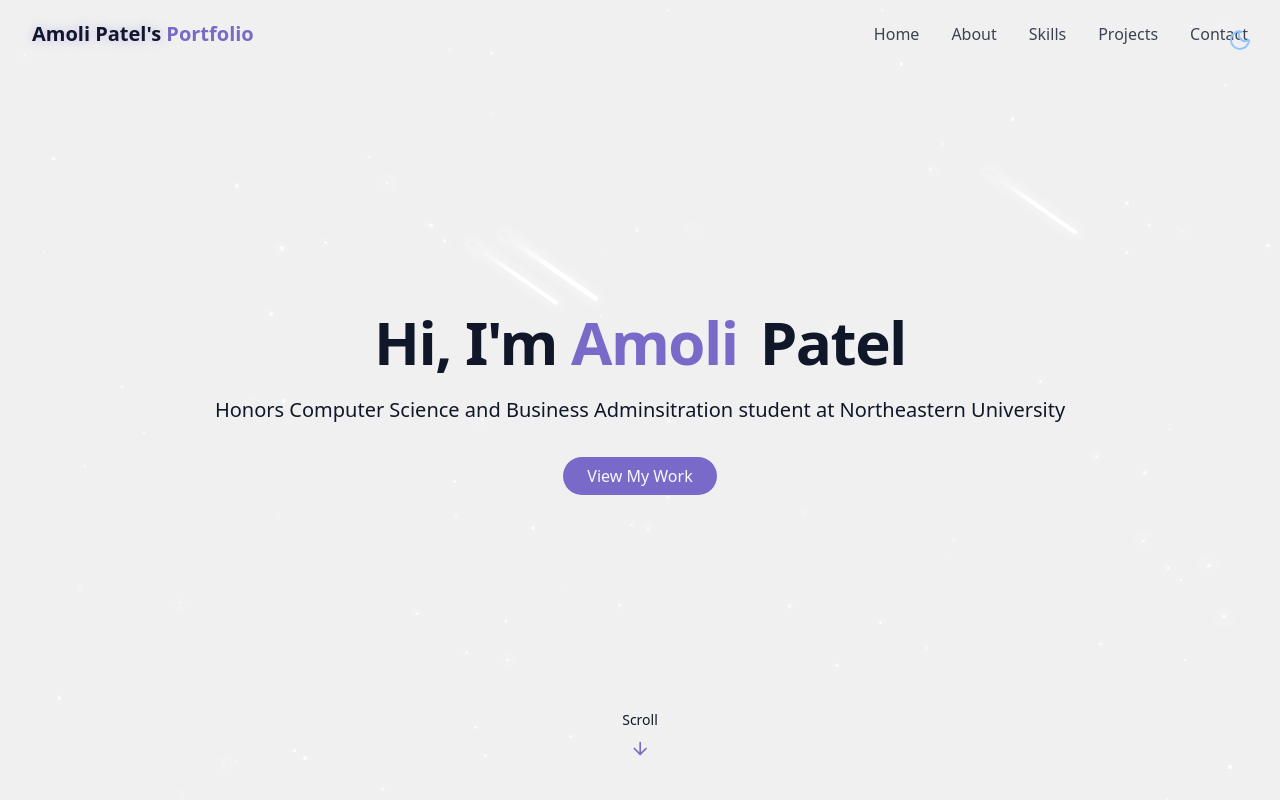
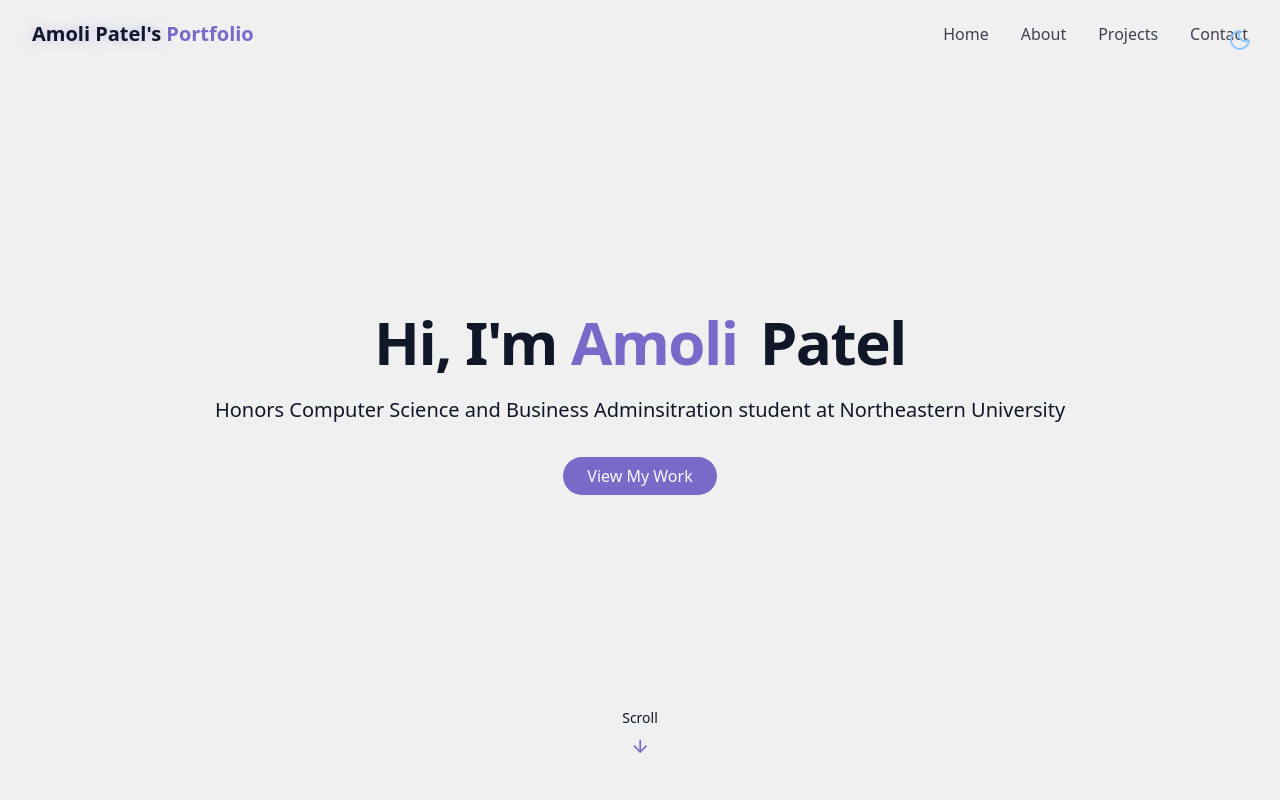
Before and after one commit to amolipatel05/my-personal-site, a React (Vite) app in the folder amoli-patel-personal-portfolio/: page / in a window 1280 px wide. Shown: the top 800 px of the page. Built offline with nearby package versions, Linux system fonts and the light colour scheme.

Commit message:
Fixed and updated the navigation bar

```diff
--- a/amoli-patel-personal-portfolio/src/components/AboutSection.jsx
+++ b/amoli-patel-personal-portfolio/src/components/AboutSection.jsx
@@ -2,7 +2,7 @@ import { Briefcase, Code, User } from "lucide-react";
 
 export const AboutSection = () => {
   return (
-    <section id="#about" className="py-24 px-4 relative">
+    <section id="about" className="scroll-mt-28 py-24 px-4 relative">
       {" "}
       <div className="container mx-auto max-w-5xl">
         <h2 className="text-3xl md:text-4xl font-bold mb-12 text-center">
@@ -26,7 +26,7 @@ export const AboutSection = () => {
               </a>
 
               <a
-                href=""
+                href="\amoli-patel-resume.pdf" target="_blank" rel="noopener noreferrer"
                 className="px-6 py-2 rounded-full border border-primary text-primary hover:bg-primary/10
              transition-all duration-300 transform hover:scale-105"
               >
--- /dev/null
+++ b/amoli-patel-personal-portfolio/src/components/ContactSection.jsx
@@ -0,0 +1,11 @@
+
+export const ContactSection = () => {
+  return (
+    <section
+      id="contact"
+      className="scroll-mt-28 relative min-h-screen flex flex-col items-center justify-center px-4"
+    >
+      <h1>Contact</h1>
+    </section>
+  );
+};
--- a/amoli-patel-personal-portfolio/src/components/HeroSection.jsx
+++ b/amoli-patel-personal-portfolio/src/components/HeroSection.jsx
@@ -3,8 +3,8 @@ import { ArrowDown } from "lucide-react";
 export const HeroSection = () => {
   return (
     <section
-      id="#hero"
-      className="relative min-h-screen flex flex-col items-center justify-center px-4"
+      id="hero"
+      className="scroll-mt-28 relative min-h-screen flex flex-col items-center justify-center px-4"
     >
       <div className="container max-width-4xl mx-auto text-center z-10">
         <div className="space-y-6">
@@ -20,7 +20,8 @@ export const HeroSection = () => {
             </span>
           </h1>
           <p className="text-lg md:text-xl text-muted-foreground max-2-2xl mx-auto opacity-0 animate-fade-in-delay-4">
-            Honors Computer Science and Business Adminsitration student at Northeastern University
+            Honors Computer Science and Business Adminsitration student at
+            Northeastern University
           </p>
 
           <div className="pt-4 opacity-0 animate-fade-in-delay-4">
--- a/amoli-patel-personal-portfolio/src/components/NavBar.jsx
+++ b/amoli-patel-personal-portfolio/src/components/NavBar.jsx
@@ -5,7 +5,6 @@ import { Menu, X } from "lucide-react";
 const navItems = [
   { name: "Home", href: "#hero" },
   { name: "About", href: "#about" },
-  { name: "Skills", href: "#skills" },
   { name: "Projects", href: "#projects" },
   { name: "Contact", href: "#contact" },
 ];
--- /dev/null
+++ b/amoli-patel-personal-portfolio/src/components/ProjectsSection.jsx
@@ -0,0 +1,11 @@
+
+export const ProjectsSection = () => {
+  return (
+    <section
+      id="projects"
+      className="scroll-mt-28 relative min-h-screen flex flex-col items-center justify-center px-4"
+    >
+      <h1>Projects</h1>
+    </section>
+  );
+};
--- a/amoli-patel-personal-portfolio/src/components/ThemeToggle.jsx
+++ b/amoli-patel-personal-portfolio/src/components/ThemeToggle.jsx
@@ -1,49 +1,33 @@
+// ThemeToggle.tsx
 import { Sun, Moon } from "lucide-react";
-import { useState, useEffect } from "react";
+import { useEffect, useState } from "react";
 import { cn } from "@/lib/utils";
 
 export const ThemeToggle = () => {
   const [isDarkMode, setIsDarkMode] = useState(false);
 
   useEffect(() => {
-    const storedTheme = localStorage.getItem("theme");
-
-    if (storedTheme === "dark") {
-      setIsDarkMode(true);
-      document.documentElement.classList.add("dark");
-    } else {
-      setIsDarkMode(false);
-      document.documentElement.classList.remove("dark");
-    }
+    const root = document.documentElement;
+    const stored = localStorage.getItem("theme");
+    const prefersDark = window.matchMedia?.("(prefers-color-scheme: dark)").matches;
+    const start = stored ?? (prefersDark ? "dark" : "light");
+    if (start === "dark") { root.classList.add("dark"); setIsDarkMode(true); }
+    else { root.classList.remove("dark"); setIsDarkMode(false); }
   }, []);
 
   const toggleTheme = () => {
-    console.log("Clicked! Toggling theme...");
-
-    if (isDarkMode) {
-      document.documentElement.classList.remove("dark");
-      localStorage.setItem("theme", "light");
-      setIsDarkMode(false);
-    } else {
-      document.documentElement.classList.add("dark");
-      localStorage.setItem("theme", "dark");
-      setIsDarkMode(true);
-    }
+    const root = document.documentElement;
+    if (isDarkMode) { root.classList.remove("dark"); localStorage.setItem("theme","light"); setIsDarkMode(false); }
+    else { root.classList.add("dark"); localStorage.setItem("theme","dark"); setIsDarkMode(true); }
   };
 
   return (
     <button
       onClick={toggleTheme}
-      className={cn(
-        "fixed z-50 top-5 right-5 p-2 rounded-full transition-colors duration-300",
-        "focus:outline-none"
-      )}
+      className={cn("fixed z-50 top-5 right-5 p-2 rounded-full transition-colors duration-300 focus:outline-none")}
+      aria-label="Toggle theme"
     >
-      {isDarkMode ? (
-        <Sun className="h-6 w-6 text-yellow-300" />
-      ) : (
-        <Moon className="h-6 w-6 text-blue-300" />
-      )}
+      {isDarkMode ? <Sun className="h-6 w-6 text-yellow-300" /> : <Moon className="h-6 w-6 text-blue-300" />}
     </button>
   );
 };
--- a/amoli-patel-personal-portfolio/src/index.css
+++ b/amoli-patel-personal-portfolio/src/index.css
@@ -20,9 +20,10 @@
   --animate-meteor: meteor 5s linear infinite;
 
   /* Animations for blobs */
-  --animate-blob-float: blob-float 12s ease-in-ut infinite;
+  --animate-blob-float: blob-float 12s ease-in-out infinite;
   --animate-blob-morph: blob-morph 10s ease-in-out infinite;
 
+  /* Keyframes */
   @keyframes float {
     0%,
     100% {
@@ -54,23 +55,30 @@
     }
   }
 
-  @keyframes meteor {
-    0% {
-      transform: rotate(215deg) translateX(0);
-      opacity: 1;
+  @keyframes blob-float {
+    0%,
+    100% {
+      transform: translate(0, 0) scale(1);
     }
-    70% {
-      opacity: 1;
+    50% {
+      transform: translate(-14px, 10px) scale(1.06);
     }
+  }
+
+  @keyframes blob-morph {
+    0%,
     100% {
-      transform: rotate(215deg) translateX(-500px);
-      opacity: 0;
+      border-radius: 42% 58% 62% 38% / 55% 45% 55% 45%;
+    }
+    50% {
+      border-radius: 58% 42% 38% 62% / 45% 55% 45% 55%;
     }
   }
 }
 
 @layer base {
   :root {
+    /* Light mode (with blobs) */
     --background: 0 0% 94%;
     --foreground: 222 47% 11%;
 
@@ -80,8 +88,17 @@
     --primary-foreground: 210 40% 98%;
 
     --border: 213 32% 91%;
+
+    --blob-1: #f7f5f0;
+    --blob-2: #332e34;
+    --blob-3: #a1a998;
+    --blob-4: #f1eadc;
+    --blob-5: #5e2011;
+    --blob-6: #d2b7ae;
+    --blob-7: #bacebc;
   }
 
+  /* Dark mode */
   .dark {
     --background: 222 47% 4%;
     --foreground: 213 31% 91%;
@@ -98,6 +115,7 @@
     @apply border-border;
   }
 
+  /* Add smooth scrolling */
   html {
     @apply scroll-smooth;
   }
@@ -108,6 +126,7 @@
   }
 }
 
+/* Utilities */
 @utility container {
   margin-inline: auto;
   padding-inline: 2rem;
@@ -140,7 +159,6 @@
 
 @utility card-hover {
   @apply transition-transform duration-300 hover:scale-[1.02] hover:shadow-lg;
-
 }
 
 @utility gradient-border {
@@ -152,18 +170,33 @@
 
 @utility cosmic-button {
   @apply px-6 py-2 rounded-full bg-primary text-primary-foreground font-medium
-    transition-all duration-300 hover:shadow-[0_0_10px_rbga(139,92,246,0.5)]
+    transition-all duration-300 hover:shadow-[0_0_10px_rgba(139,92,246,0.5)]
     hover:scale-105 active:scale-95;
 }
 
-@utility star {
-    @apply absolute rounded-full bg-white;
-    box-shadow: 0 0 10px 2px rgba(255, 255, 255, 0.4);
+@utility blob-layer {
+  @apply fixed inset-0 -z-10 hidden;
+  background: #f5f5f5;
 }
 
-@utility meteor {
-    @apply absolute bg-linear-to-r from-white via-white to-transparent rounded-full;
-    box-shadow: 0 0 10px 5px rgba(255, 255, 255, 0.3);
+.blobs-on .blob-layer {
+  display: block;
+}
+
+@utility blob {
+  @apply absolute rounded-[55%] opacity-70;
+  filter: blur(80px);
+  animation: var(--animate-blob-float), var(--animate-blob-morph);
+  mix-blend-mode: multiply;
+
+  animation: var(--animate-blob-float), var(--animate-blob-morph);
+  will-change: transform, border-radius;
+
+  background: radial-gradient(
+    circle at 30% 30%,
+    var(--blob-color, var(--blob-1)),
+    transparent 60%
+  );
 }
 
 #root {
@@ -172,3 +205,27 @@
   padding: 0;
   text-align: center;
 }
+
+/* LIGHT MODE: show blob background on <html>, make body transparent so it doesn't cover it */
+html:not(.dark) {
+  background:
+    radial-gradient(60vw 60vw at 15% 20%, rgba(247,245,240,0.95) 0%, rgba(247,245,240,0.55) 35%, transparent 60%),
+    radial-gradient(50vw 50vw at 75% 15%, rgba(210,183,174,0.90) 0%, rgba(210,183,174,0.45) 30%, transparent 60%),
+    radial-gradient(48vw 48vw at 80% 70%, rgba(168,116,87,0.85) 0%, rgba(168,116,87,0.40) 28%, transparent 60%),
+    radial-gradient(54vw 54vw at 35% 75%, rgba(169,159,152,0.85) 0%, rgba(169,159,152,0.45) 32%, transparent 62%),
+    radial-gradient(45vw 45vw at 55% 50%, rgba(86,69,60,0.70) 0%, rgba(86,69,60,0.35) 24%, transparent 58%),
+    radial-gradient(40vw 40vw at 12% 75%, rgba(51,46,52,0.50) 0%, rgba(51,46,52,0.25) 22%, transparent 58%),
+    #ffffff;
+  background-attachment: fixed;
+  background-repeat: no-repeat;
+}
+
+/* make the body transparent in light mode so the <html> gradients are visible */
+html:not(.dark) body {
+  background: transparent !important;
+}
+
+/* DARK MODE: use your existing near-black background */
+html.dark {
+  background: hsl(var(--background));
+}
--- a/amoli-patel-personal-portfolio/src/pages/Home.jsx
+++ b/amoli-patel-personal-portfolio/src/pages/Home.jsx
@@ -1,17 +1,15 @@
 import { ThemeToggle } from "../components/ThemeToggle";
-import { StarBackground } from "@/components/StarBackground";
 import { NavBar } from "@/components/NavBar";
 import { HeroSection } from "@/components/HeroSection";
 import { AboutSection } from "@/components/AboutSection";
+import { ProjectsSection } from "../components/ProjectsSection";
+import { ContactSection } from "../components/ContactSection";
 
 export const Home = () => {
   return (
     <div className="min-h-screen bg-background text-foreground overflow-x-hidden">
       {/* Theme Toggle */}
       <ThemeToggle />
-
-      {/* Background Effects */}
-      <StarBackground />
 
       {/* Navbar */}
       <NavBar />
@@ -22,6 +20,12 @@ export const Home = () => {
         <AboutSection />
       </main>
 
+      {/* Projects */}
+      <ProjectsSection />
+
+      {/* Contact */}
+      <ContactSection />
+
       {/*Footer */}
     </div>
   );
```
Also changed, not shown: 2 other files (tests, documents, lock files or other folders). Lines whose indentation alone changed are shown as unchanged.
